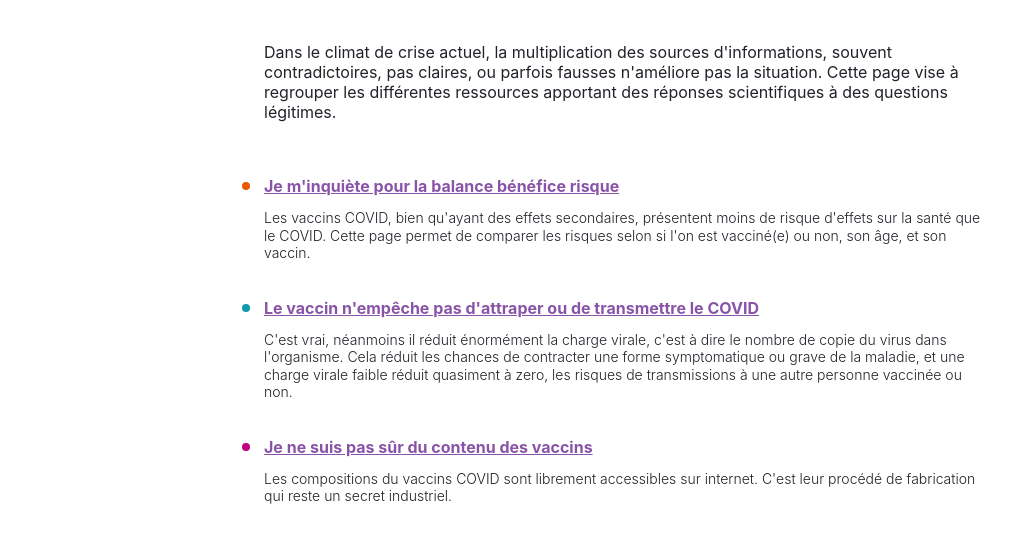
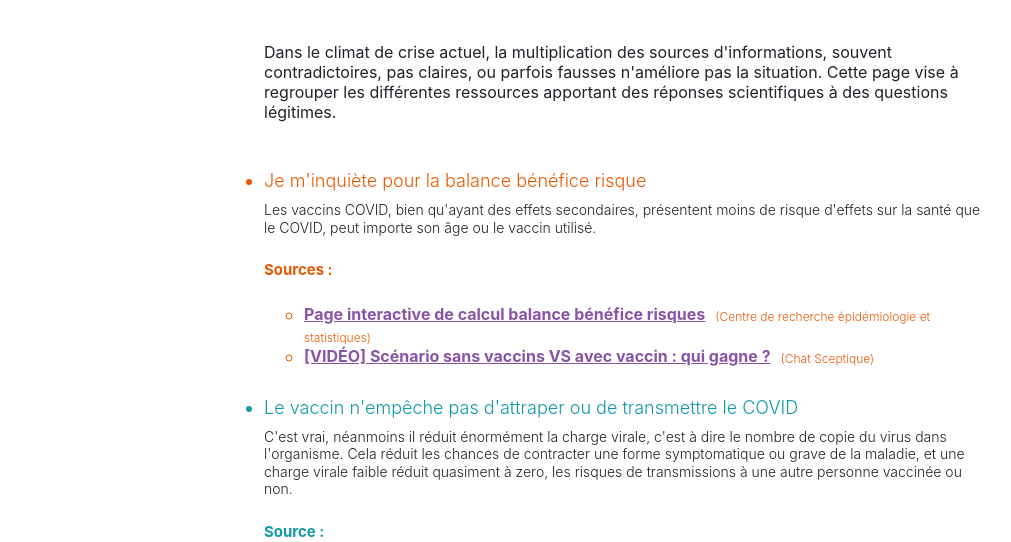
Before and after one commit to PofMagicfingers/j-ai-peur-du-vaccin, a Gatsby site: page / in a window 1280 px wide. Shown: the part 254-796 px from the top of the page, without its empty margins (16-1027 px from the left). Built offline with nearby package versions, Linux system fonts and the light colour scheme; Gatsby itself is replaced by a stand-in of ours.

Commit message:
feat: ajout du support multi-source

```diff
--- a/src/pages/index.js
+++ b/src/pages/index.js
@@ -34,7 +34,7 @@
 
 const listItemStyles = {
   fontWeight: 300,
-  fontSize: 24,
+  fontSize: 18,
   maxWidth: 720,
   marginBottom: 30,
 }
@@ -70,42 +70,80 @@
   lineHeight: 1,
 }
 
+const sourceStyle = {
+  marginLeft: 10,
+  fontSize: 12
+};
+
 // data
-const links = [
+const questions = [
   {
     text: "Je m'inquiète pour la balance bénéfice risque",
-    url: "https://cress-umr1153.fr/covid_vaccines/",
     description:
-      "Les vaccins COVID, bien qu'ayant des effets secondaires, présentent moins de risque d'effets sur la santé que le COVID. Cette page permet de comparer les risques selon si l'on est vacciné(e) ou non, son âge, et son vaccin.",
+      "Les vaccins COVID, bien qu'ayant des effets secondaires, présentent moins de risque d'effets sur la santé que le COVID, peut importe son âge ou le vaccin utilisé.",
     color: "#E95800",
+    sources: [
+        {
+          text: "Page interactive de calcul balance bénéfice risques",
+          url: "https://cress-umr1153.fr/covid_vaccines/",
+          author: "Centre de recherche épidémiologie et statistiques"
+        },
+        {
+          text: "[VIDÉO] Scénario sans vaccins VS avec vaccin : qui gagne ?",
+          url: "https://www.youtube.com/watch?v=hOWB7o6XUSU",
+          author: "Chat Sceptique"
+        }
+    ]
   },
   {
     text: "Le vaccin n'empêche pas d'attraper ou de transmettre le COVID",
-    url: "https://www.francetvinfo.fr/sante/maladie/coronavirus/vaccin/covid-19-a-quel-point-la-vaccination-freine-t-elle-la-transmission-du-virus_4690869.html",
     description:
       "C'est vrai, néanmoins il réduit énormément la charge virale, c'est à dire le nombre de copie du virus dans l'organisme. Cela réduit les chances de contracter une forme symptomatique ou grave de la maladie, et une charge virale faible réduit quasiment à zero, les risques de transmissions à une autre personne vaccinée ou non.",
     color: "#1099A8",
+    sources: [
+      {
+        text: "A quel point la vaccination freine-t-elle la transmission du COVID ?",
+        url: "https://www.francetvinfo.fr/sante/maladie/coronavirus/vaccin/covid-19-a-quel-point-la-vaccination-freine-t-elle-la-transmission-du-virus_4690869.html",
+        author: "France Info"
+      }
+    ]
   },
   {
     text: "Je ne suis pas sûr du contenu des vaccins",
-    url: "https://www.mesvaccins.net/web/vaccines?utf8=%E2%9C%93&name_or_disease=vaccine&search-by-name=covid&search-by-disease=&commit=Chercher&search-by-age=&age_unit=ans",
     description:
       "Les compositions du vaccins COVID sont librement accessibles sur internet. C'est leur procédé de fabrication qui reste un secret industriel.",
     color: "#BC027F",
+    sources: [
+      {
+        text: "Composition des vaccins COVID (Pfizer, Moderna, Astrazeneca...)",
+        url: "https://www.mesvaccins.net/web/vaccines?utf8=%E2%9C%93&name_or_disease=vaccine&search-by-name=covid&search-by-disease=&commit=Chercher&search-by-age=&age_unit=ans",
+      }
+    ]
   },
   {
     text: "Nous n'avons pas de recul sur les vaccins à ARN messager",
-    url: "https://fr.wikipedia.org/wiki/Vaccin_%C3%A0_ARN",
     description:
       "Nous n'avons effectivement pas de recul à long terme sur le procédé, mais c'est aussi le cas de quasiment tous les vaccins et médicaments au moment de leur mise sur le marché. Les effets secondaires à long terme sont évalués après la mise sur le marché d'un médicament ou d'un vaccin. Une surveillance longue est mise en place une fois le vaccin/médicament distribué à large échelle. Par ailleurs, la technologie des vaccins à ARN messager est en étude depuis près de 30 ans et nous avons une certaine connaissance de son fonctionnement, même si nous n'avons que quelques vaccins sur le marché, produits avec ce procédé depuis 2018, et d'autres en phase d'essai (vaccins antirabique, antigrippal et anticancéreux notamment).",
     color: "#0D96F2",
+    sources: [
+      {
+        text: "Page Wikipedia des vaccins à ARNm",
+        url: "https://fr.wikipedia.org/wiki/Vaccin_%C3%A0_ARN",
+      }
+    ]
   },
   {
     text: "Il n'y a pas eu d'essai clinique ou ils ont été raccourcis. Le vaccin est sorti très vite.",
-    url: "https://www.quechoisir.org/actualite-covid-19-les-raisons-d-un-vaccin-en-temps-record-n86767/",
     description:
       "Pour répondre à la crise du COVID-19, de nombreux labo, donateurs, et gouvernements ont débloqué énormement de ressources financières pour la recherche d'un vaccin. Des essais cliniques accelérés ont également été possibles grace à un nombre de volontaires exceptionnellement haut par rapport à des essais cliniques habituels. Le nombre de volontaires, la forte implication de toute la communauté scientifique et le déblocage de financements massifs ont permis la sortie rapide des vaccins.",
     color: "#8EB814",
+    sources: [
+      {
+        text: "Les raisons d'un vaccin en temps record",
+        url: "https://www.quechoisir.org/actualite-covid-19-les-raisons-d-un-vaccin-en-temps-record-n86767/",
+        author: "Que choisir"
+      }
+    ]
   }
 ]
 
@@ -126,28 +164,29 @@
       Dans le climat de crise actuel, la multiplication des sources d'informations, souvent contradictoires, pas claires, ou parfois fausses n'améliore pas la situation. Cette page vise à regrouper les différentes ressources apportant des réponses scientifiques à des questions légitimes.
       </p>
       <ul style={listStyles}>
-        {links.map(link => (
-          <li key={link.url} style={{ ...listItemStyles, color: link.color }}>
+        {questions.map(q => (
+          <li key={q.text} style={{ ...listItemStyles, color: q.color }}>
             <span>
-              <a
-                style={linkStyle}
-                href={link.url}
-              >
-                {link.text}
-              </a>
-              {link.badge && (
+              {q.text}
+              {q.badge && (
                 <span style={badgeStyle} aria-label="Nouvelle ressource">
                   Nouveau !
                 </span>
               )}
-              <p style={descriptionStyle}>{link.description}</p>
+              <p style={descriptionStyle}>{q.description}</p>
+              <h5>Source{q.sources?.length > 1 && "s"} :</h5>
+              <ul>
+                  {q.sources.map(s => (
+                    <li key="s.url"><a style={linkStyle} href={s.url} target="_blank" rel="noreferrer">{s.text}</a>{s.author && (<span style={sourceStyle}>({s.author})</span>)}</li>
+                  ))}
+            </ul>
             </span>
           </li>
         ))}
       </ul>
       <p>Ce site est apolitique : il n'a aucun lien avec un parti politique et/ou le gouvernement de quelque pays que ce soit.</p>
       <p style={paragraphStyles}>
-        En cas d'erreur, de problème, ou si vous pensez qu'une ressource manque, n'hésitez pas à participer à ce site via le <a href="https://github.com/PofMagicfingers/j-ai-peur-du-vaccin" target="_blank" rel="noreferrer">projet GitHub</a> ou en envoyant un mail à <a href="mailto:contact@jaipeurduvaccin.fr">contact@jaipeurduvaccin.fr</a>
+        En cas d'erreur, de problème, ou si vous pensez qu'une ressource manque, n'hésitez pas à participer à ce site via le <a href="https://github.com/PofMagicfingers/j-ai-peur-du-vaccin" target="_blank" rel="noreferrer">projet GitHub</a> ou en envoyant un mail à <a href="mailto:contact@jaipeurduvaccin.fr" target="_blank" rel="noreferrer">contact@jaipeurduvaccin.fr</a>
       </p>
     </Layout>
   )
```
